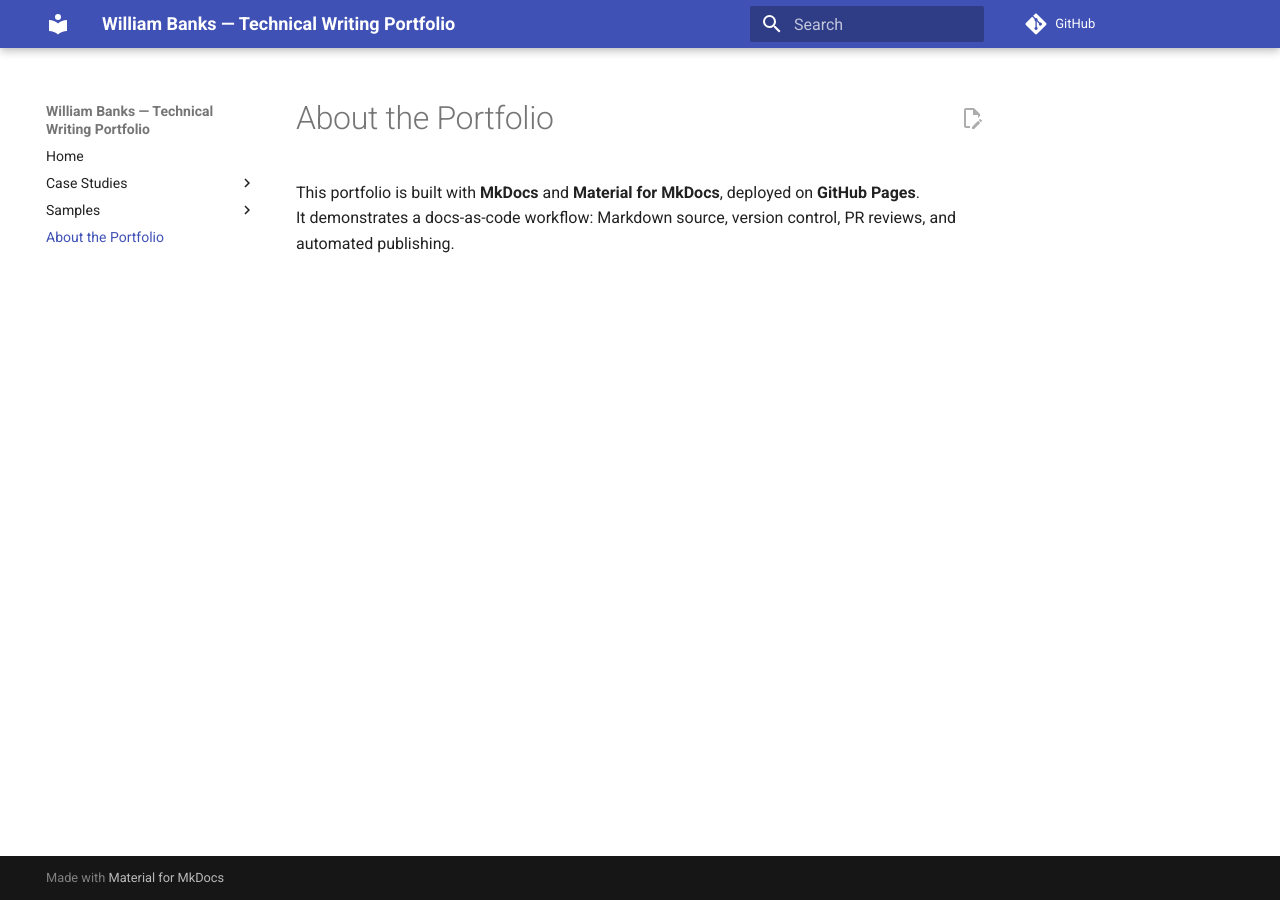
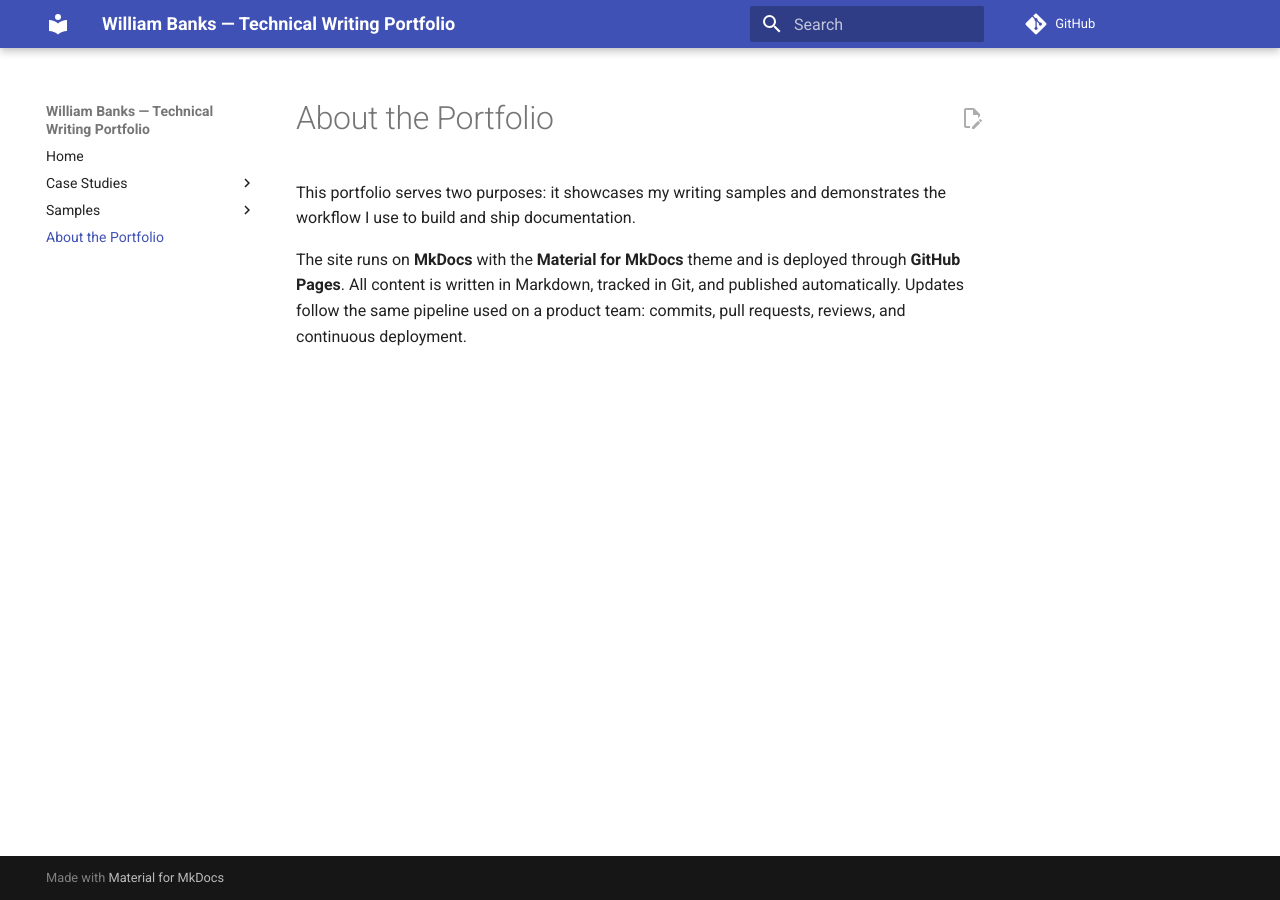
Before and after one commit to bankswe-portfolio/tech-writing-portfolio, an MkDocs documentation site: the page built from docs/about/about.md, in a window 1280 px wide. Built offline with MkDocs 1.6.1 and Material for MkDocs 9.7.7, drawn with Linux system fonts in a browser that asks for light colours; comment, search, counter and statistics services are not loaded.

Commit message:
Update about.md

```diff
--- a/docs/about/about.md
+++ b/docs/about/about.md
@@ -1,4 +1,7 @@
 # About the Portfolio
 
-This portfolio is built with **MkDocs** and **Material for MkDocs**, deployed on **GitHub Pages**.
-It demonstrates a docs-as-code workflow: Markdown source, version control, PR reviews, and automated publishing.
+This portfolio serves two purposes: it showcases my writing samples and demonstrates the workflow I use to build and ship documentation.
+
+The site runs on **MkDocs** with the **Material for MkDocs** theme and is deployed through **GitHub Pages**.
+All content is written in Markdown, tracked in Git, and published automatically.
+Updates follow the same pipeline used on a product team: commits, pull requests, reviews, and continuous deployment.
```
